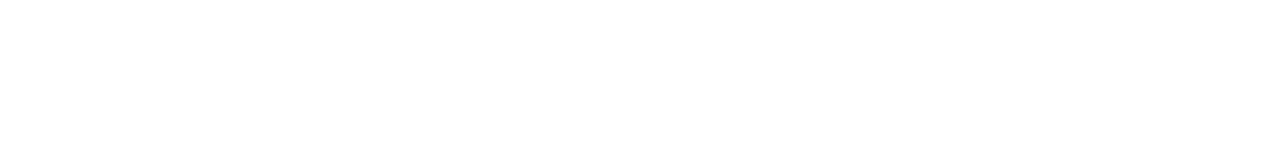
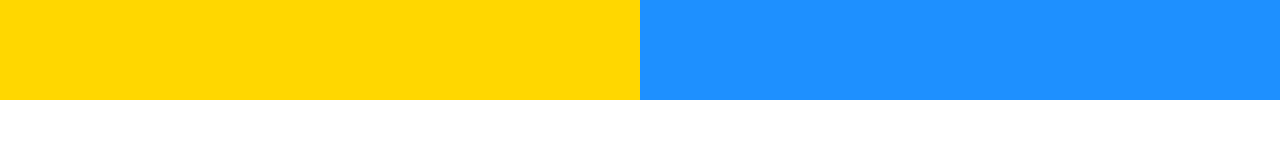
Before and after one commit to juancmontes13/juanshify, a plain HTML site: page index.html in a window 1280 px wide. Drawn offline with Linux system fonts and the light colour scheme.

Commit message:
Grid done.

```diff
--- a/CSS/styles.css
+++ b/CSS/styles.css
@@ -360,3 +360,11 @@ a {
   }
 }
 /*Grids*/
+.grid {
+  display: grid;
+}
+@media screen and (min-width: 768px) {
+  .grid--1x2 {
+    grid-template-columns: 1fr 1fr;
+  }
+}
--- a/index.html
+++ b/index.html
@@ -14,7 +14,10 @@
 </head>
 
 <body>
-
-</body>
+  <div class="grid grid--1x2">
+      <div style="height: 100px;background:gold ;"></div>
+      <div style="height: 100px;background:dodgerblue ;"></div>
+  </div>
+  </body>
 
 </html>
```
Also changed, not shown: components/Grid.html (added, +4 -0 lines).
